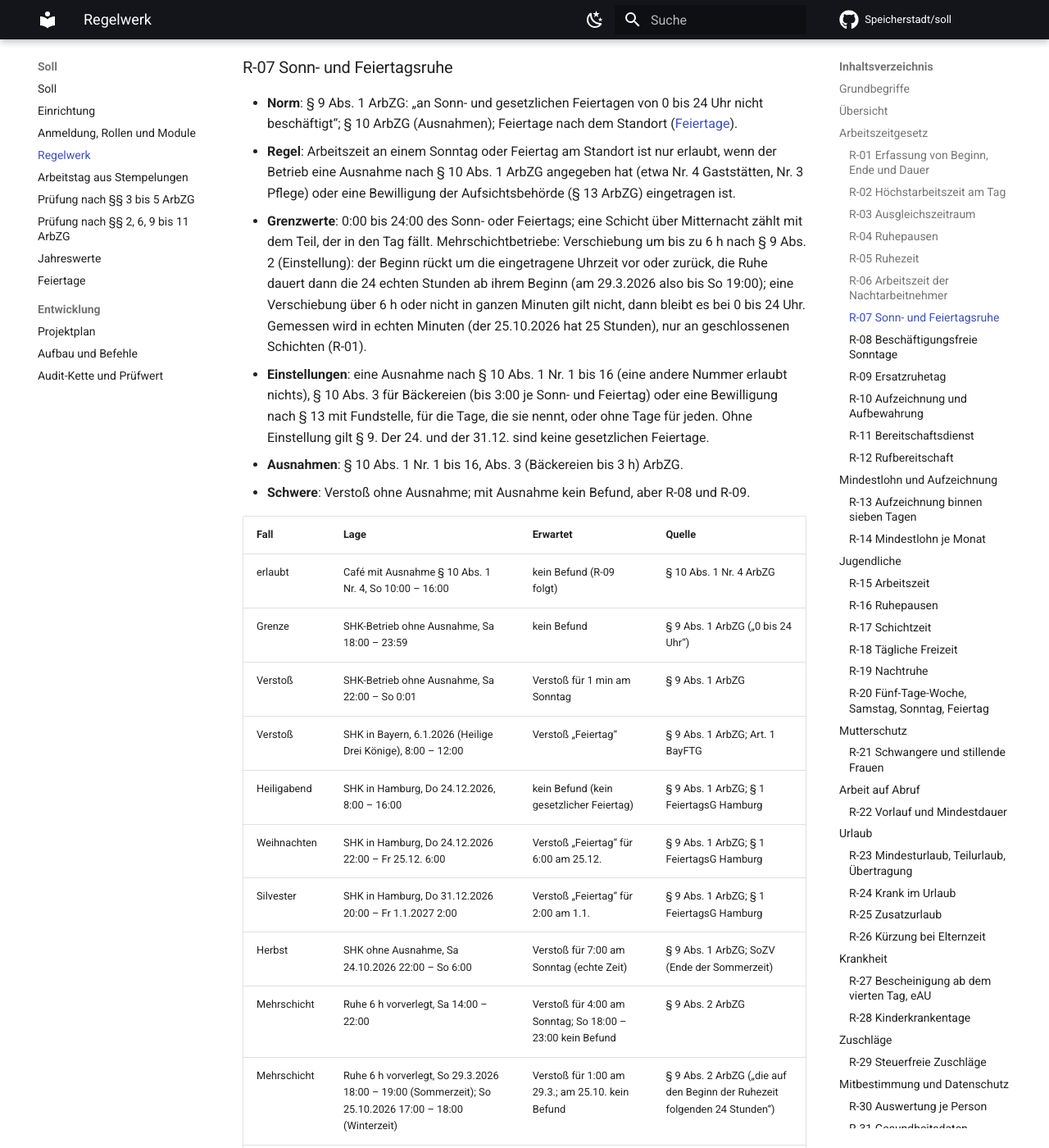
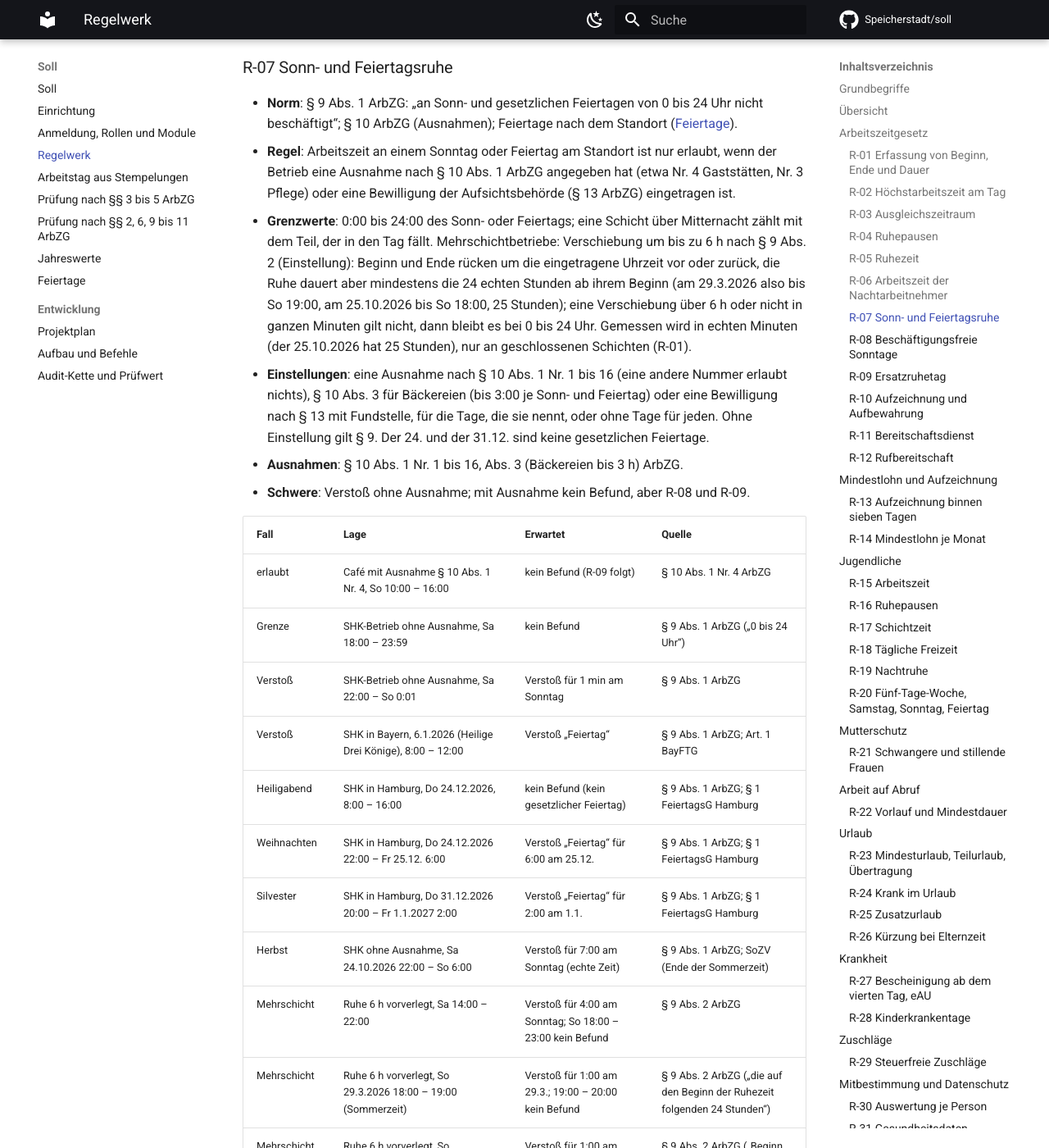
Before and after one commit to Speicherstadt/soll, an MkDocs documentation site: the page built from docs/regeln.md, in a window 1280 px wide and 1400 px high, scrolled down 15281 px. Shown: the whole window at 82% size. Built offline with MkDocs 1.6.1 and Material for MkDocs 9.7.7, drawn with Linux system fonts in a browser that asks for light colours; comment, search, counter and statistics services are not loaded; some of the changed text lies outside the part shown.

Commit message:
fix: a moved Sunday rest keeps the 25 hours of October (§ 9 Abs. 2 ArbZG)
Beginning and end of the rest move by the same clock time; the rest lasts
at least the 24 real hours after its beginning, so 24 instead of 23 in
March, and 25 in October, where an end after exactly 24 hours would move
it seven hours. Docs: R-07 in docs/regeln.md, docs/nacht-sonntag.md and
the decision in docs/plan.md.

Co-Authored-By: Claude Opus 5.5 <noreply@anthropic.com>
Claude-Session: https://claude.ai/code/session_01Y3rdfb3WLu6eQFD5t9ebz6

```diff
--- a/docs/regeln.md
+++ b/docs/regeln.md
@@ -349,8 +349,9 @@ Regel:
   Pflege) oder eine Bewilligung der Aufsichtsbehörde (§ 13 ArbZG) eingetragen ist.
 - **Grenzwerte**: 0:00 bis 24:00 des Sonn- oder Feiertags; eine Schicht über Mitternacht zählt mit
   dem Teil, der in den Tag fällt. Mehrschichtbetriebe: Verschiebung um bis zu 6 h nach § 9 Abs. 2
-  (Einstellung): der Beginn rückt um die eingetragene Uhrzeit vor oder zurück, die Ruhe dauert dann
-  die 24 echten Stunden ab ihrem Beginn (am 29.3.2026 also bis So 19:00); eine Verschiebung über
+  (Einstellung): Beginn und Ende rücken um die eingetragene Uhrzeit vor oder zurück, die Ruhe dauert
+  aber mindestens die 24 echten Stunden ab ihrem Beginn (am 29.3.2026 also bis So 19:00, am
+  25.10.2026 bis So 18:00, 25 Stunden); eine Verschiebung über
   6 h oder nicht in ganzen Minuten gilt nicht, dann bleibt es bei 0 bis 24 Uhr. Gemessen wird in
   echten Minuten (der 25.10.2026 hat 25 Stunden), nur an geschlossenen Schichten (R-01).
 - **Einstellungen**: eine Ausnahme nach § 10 Abs. 1 Nr. 1 bis 16 (eine andere Nummer erlaubt nichts),
@@ -371,7 +372,9 @@ Regel:
 | Silvester | SHK in Hamburg, Do 31.12.2026 20:00 – Fr 1.1.2027 2:00 | Verstoß „Feiertag“ für 2:00 am 1.1. | § 9 Abs. 1 ArbZG; § 1 FeiertagsG Hamburg |
 | Herbst | SHK ohne Ausnahme, Sa 24.10.2026 22:00 – So 6:00 | Verstoß für 7:00 am Sonntag (echte Zeit) | § 9 Abs. 1 ArbZG; SoZV (Ende der Sommerzeit) |
 | Mehrschicht | Ruhe 6 h vorverlegt, Sa 14:00 – 22:00 | Verstoß für 4:00 am Sonntag; So 18:00 – 23:00 kein Befund | § 9 Abs. 2 ArbZG |
-| Mehrschicht | Ruhe 6 h vorverlegt, So 29.3.2026 18:00 – 19:00 (Sommerzeit); So 25.10.2026 17:00 – 18:00 (Winterzeit) | Verstoß für 1:00 am 29.3.; am 25.10. kein Befund | § 9 Abs. 2 ArbZG („die auf den Beginn der Ruhezeit folgenden 24 Stunden“) |
+| Mehrschicht | Ruhe 6 h vorverlegt, So 29.3.2026 18:00 – 19:00 (Sommerzeit) | Verstoß für 1:00 am 29.3.; 19:00 – 20:00 kein Befund | § 9 Abs. 2 ArbZG („die auf den Beginn der Ruhezeit folgenden 24 Stunden“) |
+| Mehrschicht | Ruhe 6 h vorverlegt, So 25.10.2026 17:00 – 18:00 (Winterzeit) | Verstoß für 1:00 am 25.10.; 18:00 – 19:00 kein Befund | § 9 Abs. 2 ArbZG („Beginn oder Ende … um bis zu sechs Stunden“) |
+| Mehrschicht | SHK in Bayern, Ruhe 6 h vorverlegt, So 31.10.2027 (Winterzeit, Mo Allerheiligen) 17:00 – 18:00 | Verstoß für 1:00 am 31.10. | § 9 Abs. 2 ArbZG; Art. 1 BayFTG |
 | Mehrschicht | Verschiebung um 7 h eingetragen, Sa 14:00 – 22:00 | kein Befund (es gilt 0 bis 24 Uhr) | § 9 Abs. 2 ArbZG („um bis zu sechs Stunden“) |
 | Bäckerei | Bäckerei mit § 10 Abs. 3, So 5:00 – 8:00 (3:00) | kein Befund; mit 3:01 Verstoß „über 3 h“ | § 10 Abs. 3 ArbZG |
 | Bewilligung | Bewilligung nach § 13 für So 15.11.2026, Arbeit am 15. und am 22.11. | Verstoß nur für den 22.11. | § 13 ArbZG |
```
Also changed, not shown: docs/nacht-sonntag.md (+1 -1 lines), docs/plan.md (+1 -1 lines), 1 other file.
